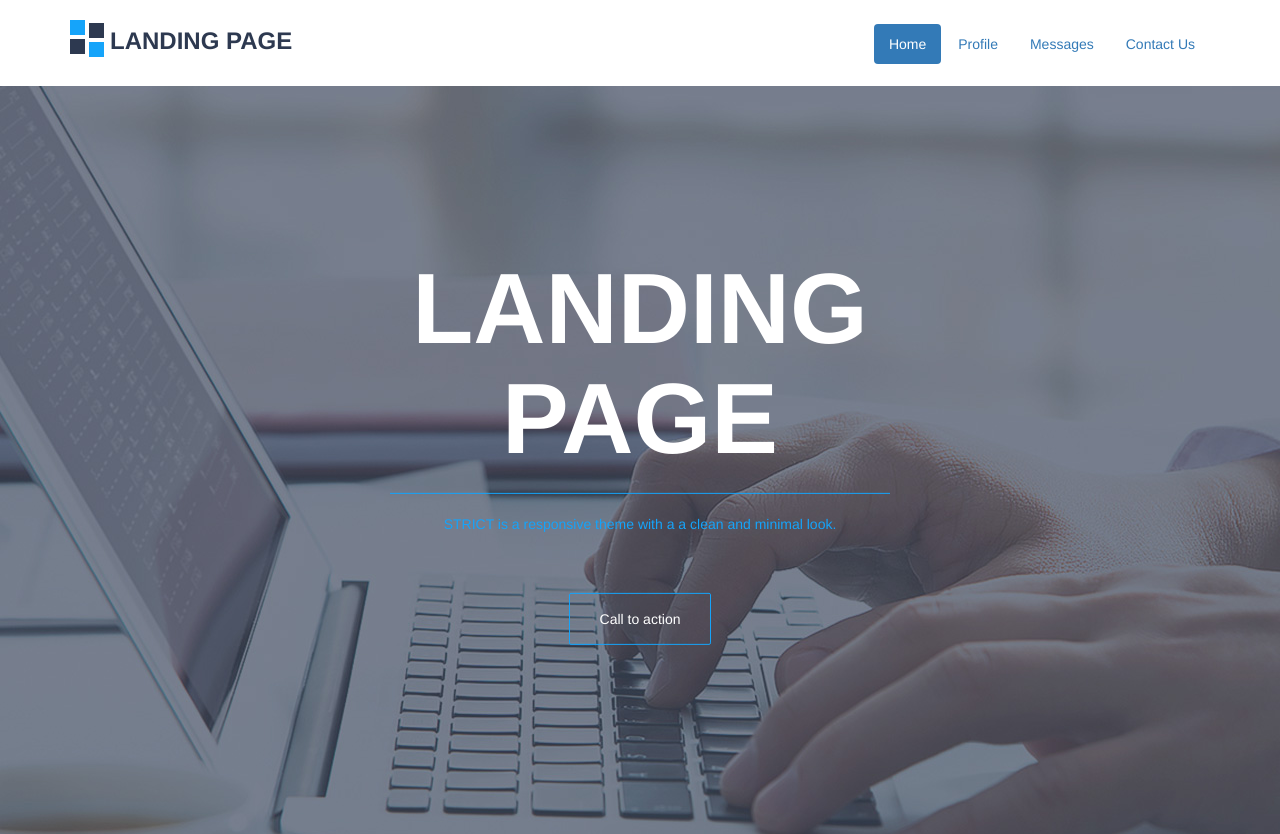
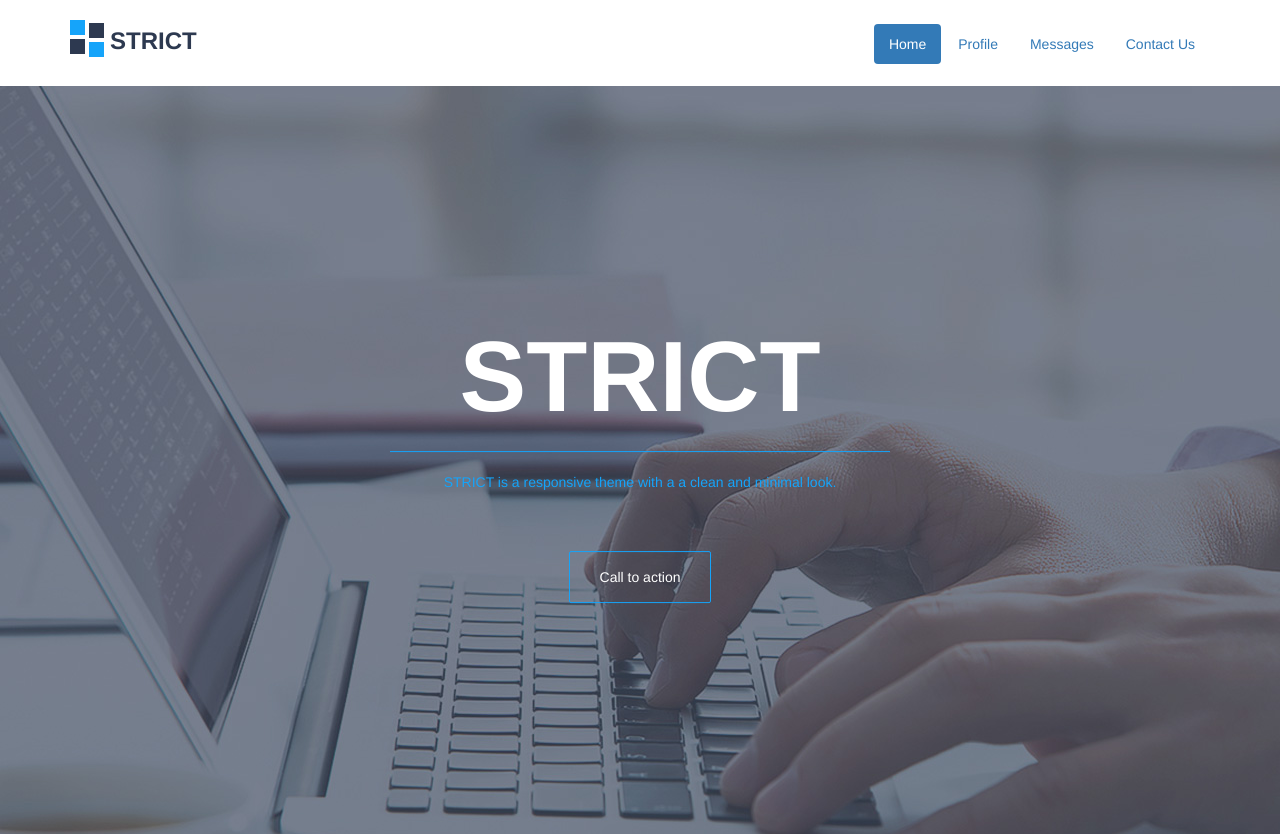
Before and after one commit to ASHridoy/strict, a plain HTML site: page index.html in a window 1280 px wide. Shown: the top 834 px of the page. Drawn offline with nearby package versions, Linux system fonts and the light colour scheme.

Commit message:
Update index.html

```diff
--- a/index.html
+++ b/index.html
@@ -18,7 +18,7 @@
         <div class="row">
           <div class="col-lg-6">
             <div class="logo">
-              <a href="#"><img src="images/logo.png"><h3>Landing Page</h3></a>
+              <a href="#"><img src="images/logo.png"><h3>Strict</h3></a>
             </div>
           </div>
           <div class="col-lg-6">
@@ -40,7 +40,7 @@
     <section id="slider">
       <div class="strict-image">
         <div class="content">
-          <h1>LANDING PAGE</h1>
+          <h1>strict</h1>
           <p>STRICT is a responsive theme with a a clean and minimal look.</p>
           <a href="#">Call to action</a>
         </div>
```
